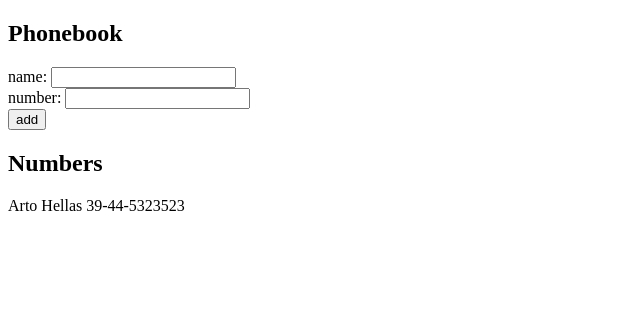
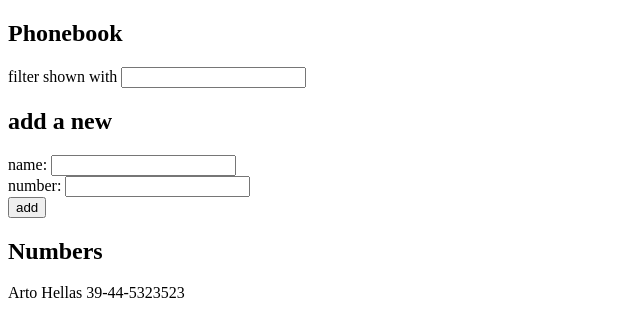
Before and after one commit to OldDog-Z124/phonebook, a React (Create React App) app: page / in a window 1280 px wide. Shown: the top 336 px of the page, without its empty margins (0-640 px from the left). Built offline with nearby package versions, Linux system fonts and the light colour scheme.

Commit message:
add step4

```diff
--- a/src/App.js
+++ b/src/App.js
@@ -6,6 +6,9 @@ const App = () => {
   ])
   const [newName, setNewName] = useState('')
   const [newNumber, setNewNumber] = useState('')
+  const [filterword, setFilterword] = useState('')
+
+  let personsToShow = persons.filter(person => person.name.includes(filterword))
 
   const handleNameChange = (event) => {
     setNewName(event.target.value)
@@ -34,9 +37,15 @@ const App = () => {
     setNewNumber('')
   }
 
+  const handleFilterwordChange = (event) => {
+    setFilterword(event.target.value)
+  }
+
   return (
     <div>
       <h2>Phonebook</h2>
+      <p>filter shown with <input value={filterword} onChange={handleFilterwordChange} /></p>
+      <h2>add a new</h2>
       <form onSubmit={addNewPerson}>
         <div>
           name: <input value={newName} onChange={handleNameChange} />
@@ -50,7 +59,7 @@ const App = () => {
       </form>
       <h2>Numbers</h2>
       <div>
-        {persons.map(person =>
+        {personsToShow.map(person =>
           <p key={person.name}>{person.name} {person.number}</p>
         )}
       </div>
```
